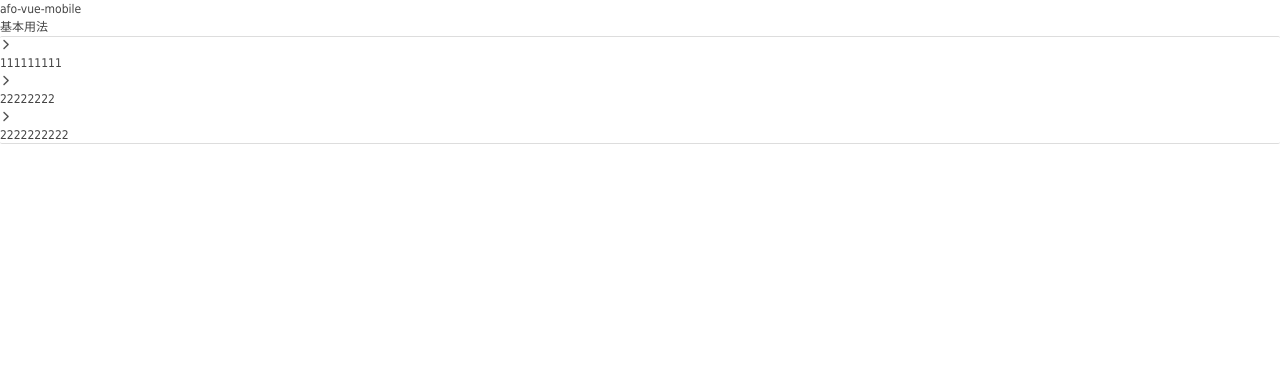
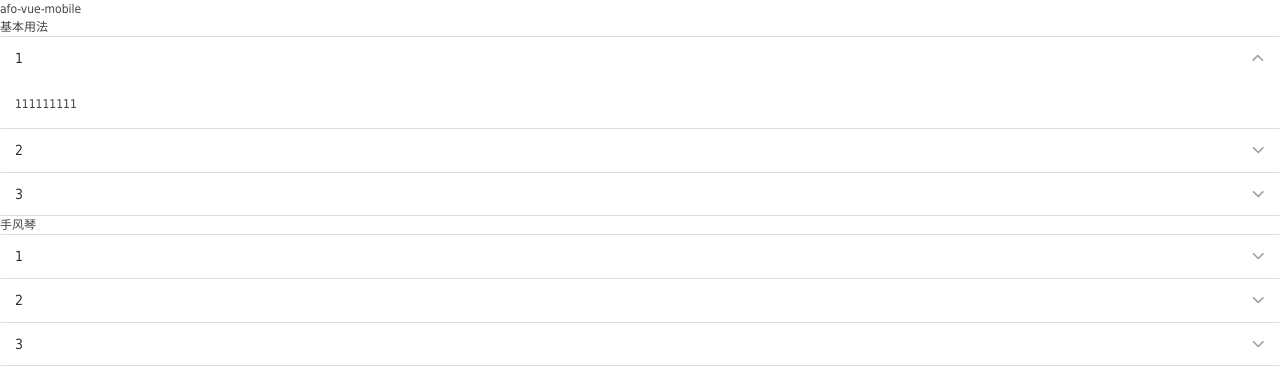
Before and after one commit to chenjinxinlove/afo-react-mobile, a React app: page /collapse in a window 1280 px wide. Shown: the top 388 px of the page. Built offline with nearby package versions, Linux system fonts and the light colour scheme.

Commit message:
collapse

```diff
--- a/src/common/icon/afo-icon.styl
+++ b/src/common/icon/afo-icon.styl
@@ -11,6 +11,9 @@
   -webkit-font-smoothing: antialiased
   -webkit-text-stroke-width: 0.2px
   -moz-osx-font-smoothing: grayscale
+
+.afo-icon::before
+  display: inline-block
 
 .afo-icon-eye-invisible::before
   content: "\e624"
--- a/src/pageages/collapse/demo/index.tsx
+++ b/src/pageages/collapse/demo/index.tsx
@@ -22,7 +22,18 @@ class CollapseDeom extends React.Component<any, CollapseState> {
             2222222222
           </Collapse.Item>
         </Collapse>
-
+        <p>手风琴</p>
+        <Collapse value={0} accordion={true}>
+          <Collapse.Item title="1" name="1">
+            111111111
+          </Collapse.Item>
+          <Collapse.Item title="2" name="2">
+            22222222
+          </Collapse.Item>
+          <Collapse.Item title="3" name="3">
+            2222222222
+          </Collapse.Item>
+        </Collapse>
       </div>
     );
   }
--- a/src/pageages/collapse/index.tsx
+++ b/src/pageages/collapse/index.tsx
@@ -1,10 +1,11 @@
 import classnames from 'classnames'
 import * as React from 'react';
+import {isDef} from '../../common/utils/index';
 import * as Raf from '../../common/utils/raf';
-
+import './style/collapse.styl'
 export interface CollapseProps {
   accordion?: boolean;
-  value: [string];
+  value: any;
   onChange?: (name: any) => void;
 }
 
@@ -32,31 +33,50 @@ export interface  CollapseItemProps {
   index: number;
   value: any;
   accordion: boolean;
-  expanded: any;
   style?: React.CSSProperties;
   children?: any;
 }
 
-export class CollapseItem extends React.Component<CollapseItemProps, any> {
+interface CollapseItemState  {
+  show: boolean;
+  inited: boolean;
+  expanded: boolean;
+}
+export class CollapseItem extends React.Component<CollapseItemProps, CollapseItemState> {
   wrapperRef: any;
   contentRef: any;
   constructor (props: CollapseItemProps) {
     super(props)
     this.state = {
-      show: null,
-      inited: null
+      show: false,
+      inited: false,
+      expanded: false
     }
     this.wrapperRef = React.createRef()
     this.contentRef = React.createRef()
   }
   componentWillMount () {
+    const {value, name, index} = this.props;
+    const currentName = isDef(name) ? name : index
+    const expanded = this.props.accordion ? value === currentName : value.some((n:any) => n === currentName)
     this.setState({
-      show: this.props.expanded,
-      inited: this.props.expanded
+      show: expanded,
+      inited: expanded,
+      expanded
+    })
+  }
+  componentWillReceiveProps(nextProps: CollapseItemProps) {
+    const {value, name, index} = nextProps;
+    const currentName = isDef(name) ? name : index
+    const expanded = nextProps.accordion ? value === currentName : value.some((n:any) => n === currentName)
+    this.setState({
+      show: expanded,
+      inited: expanded,
+      expanded
     })
   }
   componentDidMount (){
-    if (this.props.expanded) {
+    if (this.state.expanded) {
       this.setState({
         show: true,
         inited: true
@@ -70,20 +90,21 @@ export class CollapseItem extends React.Component<CollapseItemProps, any> {
         return
       }
       const contentHeight = content.clientHeight + 'px'
-      wrapper.style.height = this.props.expanded ? 0 : contentHeight
+      wrapper.style.height = this.state.expanded ? 0 : contentHeight
       Raf.raf(() => {
-        wrapper.style.height = this.props.expanded ? contentHeight : 0
+        wrapper.style.height = this.state.expanded ? contentHeight : 0
       })
     })
   }
   onClick () {
     const name = this.props.accordion && this.props.name === this.props.value ? '' : this.props.name
-    const expanded = !this.props.expanded
+    const expanded = !this.state.expanded
+    // window.console.log(name, expanded)
     this.props.switch(name, expanded)
   }
 
   onTransitionEnd () {
-    if (!this.props.expanded) {
+    if (!this.state.expanded) {
       this.setState({
         show:false
       })
@@ -94,20 +115,20 @@ export class CollapseItem extends React.Component<CollapseItemProps, any> {
   render () {
     const {
       index,
-      expanded,
       children,
       title
     } = this.props;
     const {
       inited,
-      show
+      show,
+      expanded
     } = this.state;
     return (
       <div className={classnames('afo-collapse-item', {
         'afo-collapse-item--expanded': expanded,
         'afo-hairline--top': index
       })}>
-        <div className="afo-cell afo-cell--clickable afo-hairlines afo-collapse-item__title" onClick={this.onClick}>
+        <div className="afo-cell afo-cell--clickable afo-hairlines afo-collapse-item__title" onClick={() => this.onClick()}>
           <div className="afo-cell__title">
               <span>{title}</span>
           </div>
@@ -115,7 +136,7 @@ export class CollapseItem extends React.Component<CollapseItemProps, any> {
         </div>
         {
           inited || show  ?
-          <div ref={this.wrapperRef} className='afo-collapse-item__wrapper' onTransitionEnd={this.onTransitionEnd}>
+          <div ref={this.wrapperRef} className='afo-collapse-item__wrapper' onTransitionEnd={() => this.onTransitionEnd()}>
           <div ref={this.contentRef} className='afo-collapse-item__content'>
             {
               children
@@ -157,19 +178,20 @@ class Collapse extends React.Component<CollapseProps, any> {
       };
     });
   }
-  switch (name: any, expanded: any) {
-    if (!this.props.accordion) {
-      const value = this.props.value || []
+  switch = (name: any, expanded: any) => {
+    let value = this.state.value || []
+    if (!(this.props.accordion || false)) {
       name = expanded
-        ? value.concat(name)
-        : value.filter(activeName => activeName !== name)
+        ? value = value.concat(name)
+        : value = value.filter((activeName:any) => activeName !== name)
         this.setState({
           value
         })
     }
+    window.console.log(name, value, expanded)
     this.props.onChange ? this.props.onChange(name) : ''
     this.setState({
-      name
+      value:name
     })
   }
   render () {
@@ -181,11 +203,12 @@ class Collapse extends React.Component<CollapseProps, any> {
             return (
               <CollapseItem
                 key={index}
-                value={index}
+                value={this.state.value}
+                title={item.title}
+                name={item.name}
                 switch={this.switch}
                 index={index}
                 accordion={this.props.accordion || false}
-                expanded={this.state.value}
               >{item.children}</CollapseItem>
             )
           })
--- a/src/pageages/collapse/style/collapse.styl
+++ b/src/pageages/collapse/style/collapse.styl
@@ -1,59 +1,59 @@
-@require "../../common/stylus/variable.styl"
-@require "../../common/stylus/mixin.styl"
+@require "../../../common/stylus/variable.styl"
+@require "../../../common/stylus/mixin.styl"
 .afo-hairline--top
   border-top-1px($btn-default-border)
 .afo-cell
-  width 100%
-  display flex
-  padding 10px 15px
-  box-sizing border-box
-  line-height 24px
-  position relative
-  background-color #fff
-  color #333
-  font-size 14px
-  overflow hidden
+  width: 100%
+  display: flex
+  padding: 10px 15px
+  box-sizing: border-box
+  line-height: 24px
+  position: relative
+  background-color: #fff
+  color: #333
+  font-size: 14px
+  overflow: hidden
   border-bottom-1px($btn-default-border)
   &::after
     left: 15px
   &--clickable
     &:active
-      background-color $fill-body
+      background-color: $fill-body
   &__title
-    flex 1
+    flex: 1
   &__left-icon
-    min-width 1em
-    font-size 16px
-    line-height 24px
-    margin-right 5px
+    min-width: 1em
+    font-size: 16px
+    line-height: 24px
+    margin-right: 5px
   &__right-icon
-    color #999
-    font-size 12px
-    line-height 24px
-    margin-left 5px
+    color: #999
+    font-size :12px
+    line-height: 24px
+    margin-left: 5px
     &--left::before
-      transform rotate(180deg)
+      transform: rotate(180deg)
     &--up::before
-      transform rotate(-90deg)
+      transform: rotate(-90deg)
     &--down::before
-      transform rotate(90deg)
+      transform: rotate(90deg)
 .afo-collapse-item
   &__title
     .afo-cell__right-icon::before
-      transition .3s;
-      transform rotate(90deg)
+      transition: .3s
+      transform: rotate(90deg)
     &::after
-      visibility hidden
+      visibility: hidden
   &__wrapper
-    overflow hidden
-    will-change height
-    transition height .3s ease-in-out
+    overflow: hidden
+    will-change: height
+    transition: height .3s ease-in-out
   &__content
-    padding 15px
-    background-color #fff
+    padding: 15px
+    background-color: #fff
   &--expanded
     .afo-collapse-item__title
       .afo-cell__right-icon::before
-        transform rotate(-90deg)
+        transform: rotate(-90deg)
       &::after
-        visibility visible
+        visibility: visible
```
Lines whose indentation alone changed are shown as unchanged.
